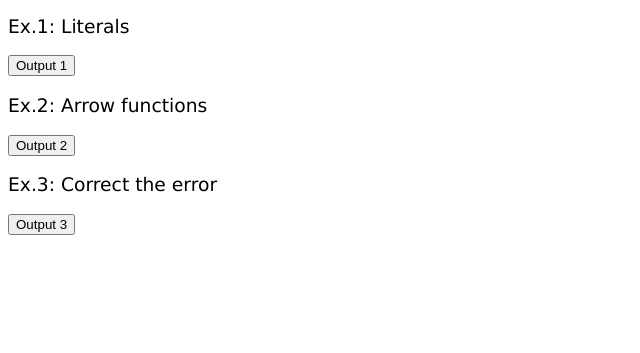
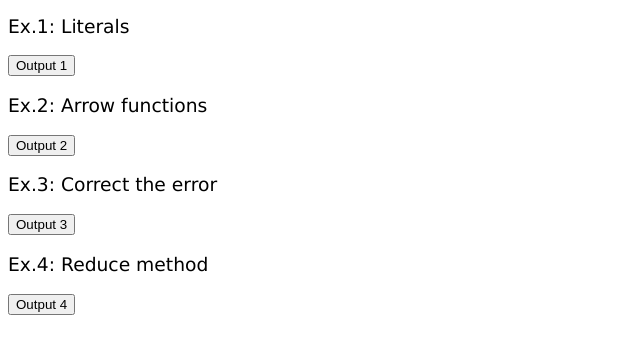
Before and after one commit to silviapio/M7_javascript-ES6, a plain HTML site: page index.html in a window 1280 px wide. Shown: the part 103-456 px from the top of the page, without its empty margins (0-640 px from the left). Drawn offline with Linux system fonts and the light colour scheme.

Commit message:
exercise 4 solved

```diff
--- a/index.html
+++ b/index.html
@@ -18,6 +18,9 @@
     <h3 style="font-weight: lighter;">Ex.3: Correct the error</h3>
     <button onclick="correctError3()">Output 3</button>
 
+    <h3 style="font-weight: lighter;">Ex.4: Reduce method</h3>
+    <button onclick="useReduce4()">Output 4</button>
+
     <script src="./main.js"></script>
 </body>
 </html>
--- a/main.js
+++ b/main.js
@@ -81,14 +81,9 @@ function padZeros(num, totalLen) {
     console.log(usersFirstName);
 }
 
-/*
-users.map(function (user) {
-   user.firstName;
-});
-
-var users =
-[{ firstName: 'Homer', lastName: 'Simpson' },
-{ firstName: 'Marge', lastName: 'Simpson' },
-{ firstName: 'Bart', lastName: 'Simpson' },
-{ firstName: 'Lisa', lastName: 'Simpson' },
-{ firstName: 'Maggie', lastName: 'Simpson' }];*/
+function useReduce4(){
+    var epic = ['a', 'long', 'time', 'ago', 'in a', 'galaxy', 'far far', 'away'];
+    const stringReducer = (sentenceAcc, currValue) => `${sentenceAcc} ${currValue}`;
+    const epicSentence = epic.reduce(stringReducer);
+    console.log(epicSentence);
+}
```
Lines whose indentation alone changed are shown as unchanged.
